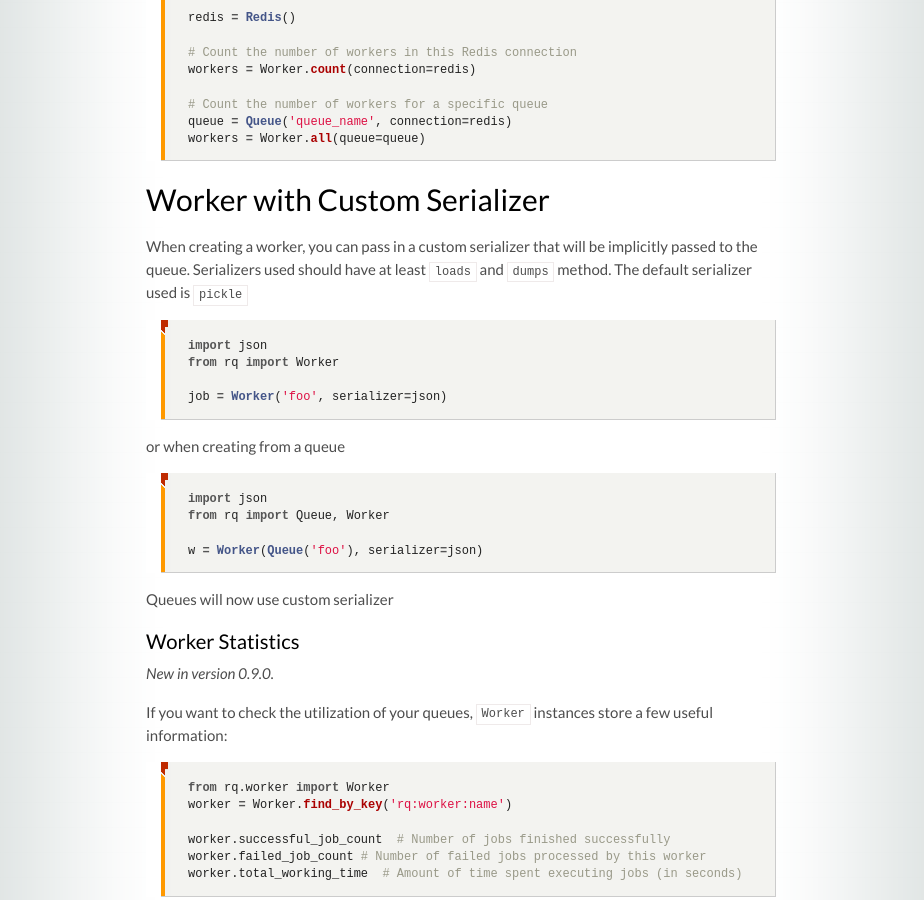
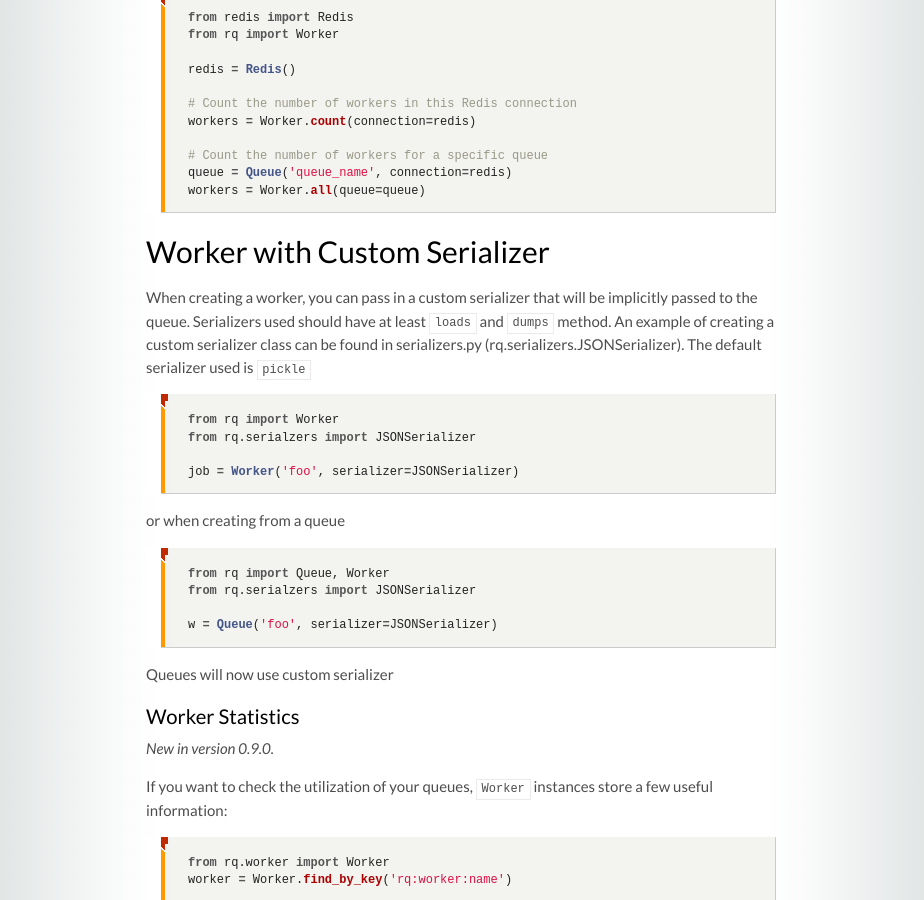
Before and after one commit to rq/rq, a Jekyll site: the page built from docs/docs/workers.md, in a window 1280 px wide and 900 px high, scrolled down 3922 px. Shown: the whole window, without its empty margins (179-1103 px from the left). Built offline with Jekyll 4.4.1, drawn with Linux system fonts in a browser that asks for light colours; some web fonts are replaced; comment, search, counter and statistics services are not loaded; some of the changed text lies outside the part shown.

Commit message:
Added --serializer option to cli, finishing off PR #1381 and fix #1357 (#1395)
* Added --serializer option to cli, finishing off PR #1381 and fix #1357

* Update documentation

* Update documentation

* Modified help message

Co-authored-by: f0cker <dturner@trustwave.com>

````diff
--- a/docs/docs/workers.md
+++ b/docs/docs/workers.md
@@ -69,6 +69,7 @@
 * `--date-format`: Datetime format for the worker logs, defaults to `'%H:%M:%S'`
 * `--disable-job-desc-logging`: Turn off job description logging.
 * `--max-jobs`: Maximum number of jobs to execute.
+* `--serializer`: Path to serializer object (e.g "rq.serializers.DefaultSerializer" or "rq.serializers.JSONSerializer")
 
 ## Inside the worker
 
@@ -205,23 +206,24 @@
 ## Worker with Custom Serializer
 
 When creating a worker, you can pass in a custom serializer that will be implicitly passed to the queue.
-Serializers used should have at least `loads` and `dumps` method.
+Serializers used should have at least `loads` and `dumps` method. An example of creating a custom serializer
+class can be found in serializers.py (rq.serializers.JSONSerializer).
 The default serializer used is `pickle`
 
 ```python
-import json
 from rq import Worker
+from rq.serialzers import JSONSerializer
 
-job = Worker('foo', serializer=json)
+job = Worker('foo', serializer=JSONSerializer)
 ```
 
 or when creating from a queue
 
 ```python
-import json
 from rq import Queue, Worker
+from rq.serialzers import JSONSerializer
 
-w = Worker(Queue('foo'), serializer=json)
+w = Queue('foo', serializer=JSONSerializer)
 ```
 
 Queues will now use custom serializer
````
Also changed, not shown: tests/test_cli.py (+11 -0 lines), 1 other file.
